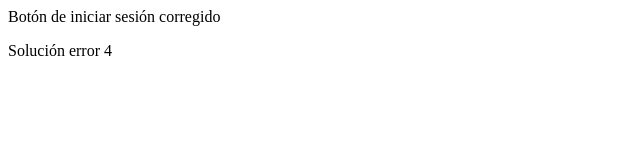
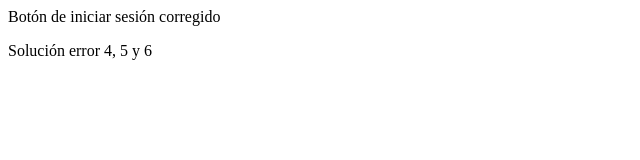
Before and after one commit to Meli3985/ProyectoA, a plain HTML site: page index.html in a window 1280 px wide. Shown: the full height of the page, 0-640 px from the left. Drawn offline with Linux system fonts and the light colour scheme.

Commit message:
Fixes #5 and Closes #6

```diff
--- a/index.html
+++ b/index.html
@@ -1,2 +1,2 @@
 <p>Botón de iniciar sesión corregido</p>
-<p>Solución error 4</p>
+<p>Solución error 4, 5 y 6</p>
```
